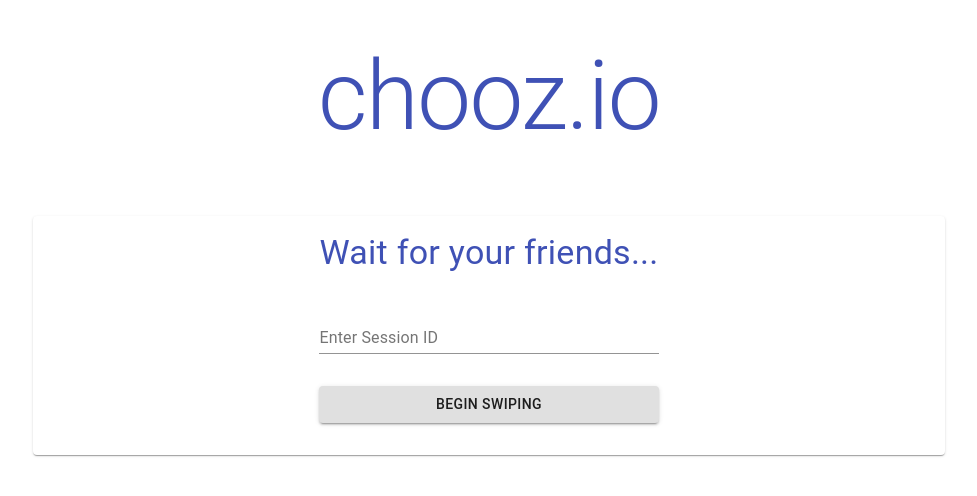
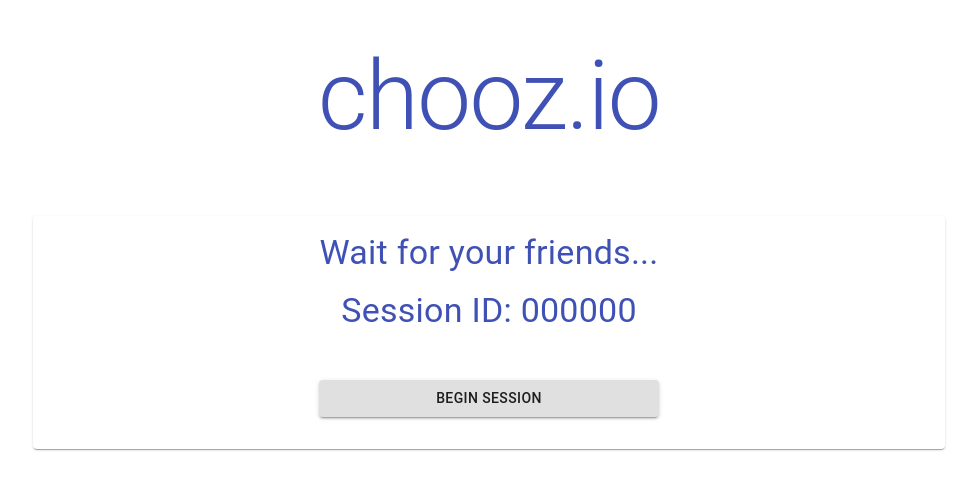
Before and after one commit to jackherrmann/chooz, a React (Create React App) app: page / in a window 1280 px wide. Shown: the top 496 px of the page, without its empty margins (151-1128 px from the left). Built offline with nearby package versions, Linux system fonts and the light colour scheme.

Commit message:
presession added but not done

```diff
--- a/src/components/PreSession.js
+++ b/src/components/PreSession.js
@@ -3,7 +3,6 @@
 import Card from '@material-ui/core/Card';
 import Typography from '@material-ui/core/Typography';
 import Container from '@material-ui/core/Container';
-import TextField from '@material-ui/core/TextField';
 import Button from '@material-ui/core/Button';
 
 const useStyles = makeStyles((theme) => ({
@@ -29,7 +28,6 @@
     },
     cardTitle: {
         marginTop: "1rem",
-        marginBottom: "2rem"
     },
     formControl: {
         marginBottom: "2rem",
@@ -38,6 +36,7 @@
         marginBottom: "2rem"
     },
     joinButton: {
+        marginTop: "3rem",
         marginBottom: "2rem"
     },
 }));
@@ -47,12 +46,10 @@
 
     const classes = useStyles();
 
-    var id = "";
-    const handleIdChange = (event) => {
-        id = event.target.value;
-    }
-    const handleJoin = () => {
-        console.log("joined with id: " + id);
+    var id = "000000";
+
+    const handleBegin = () => {
+        console.log("began with id: " + id);
     }
 
     return (
@@ -65,9 +62,9 @@
 
                 <Typography className={classes.cardTitle} color="primary" variant="h4"> Wait for your friends...</Typography>
 
-                <TextField className={classes.keywordInput} id="keyword" label="Enter Session ID" defaultValue="" onChange={handleIdChange} />
+                <Typography className={classes.cardTitle} color="primary" variant="h4"> Session ID: {id}</Typography>
 
-                <Button className={classes.joinButton} variant="contained" onClick={handleJoin}>Begin Swiping</Button>
+                <Button className={classes.joinButton} variant="contained" onClick={handleBegin}>Begin Session</Button>
 
             </Card>
 
```
